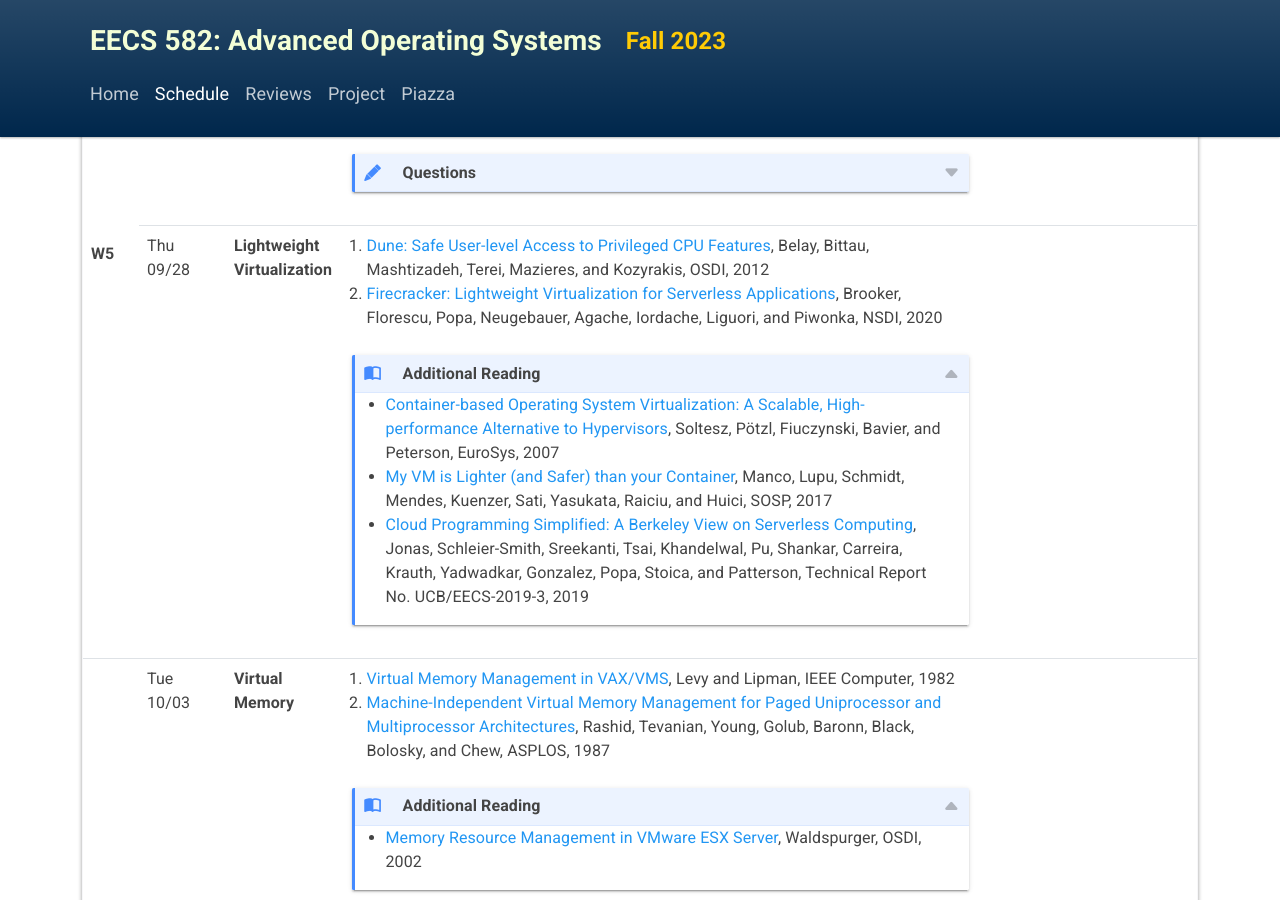
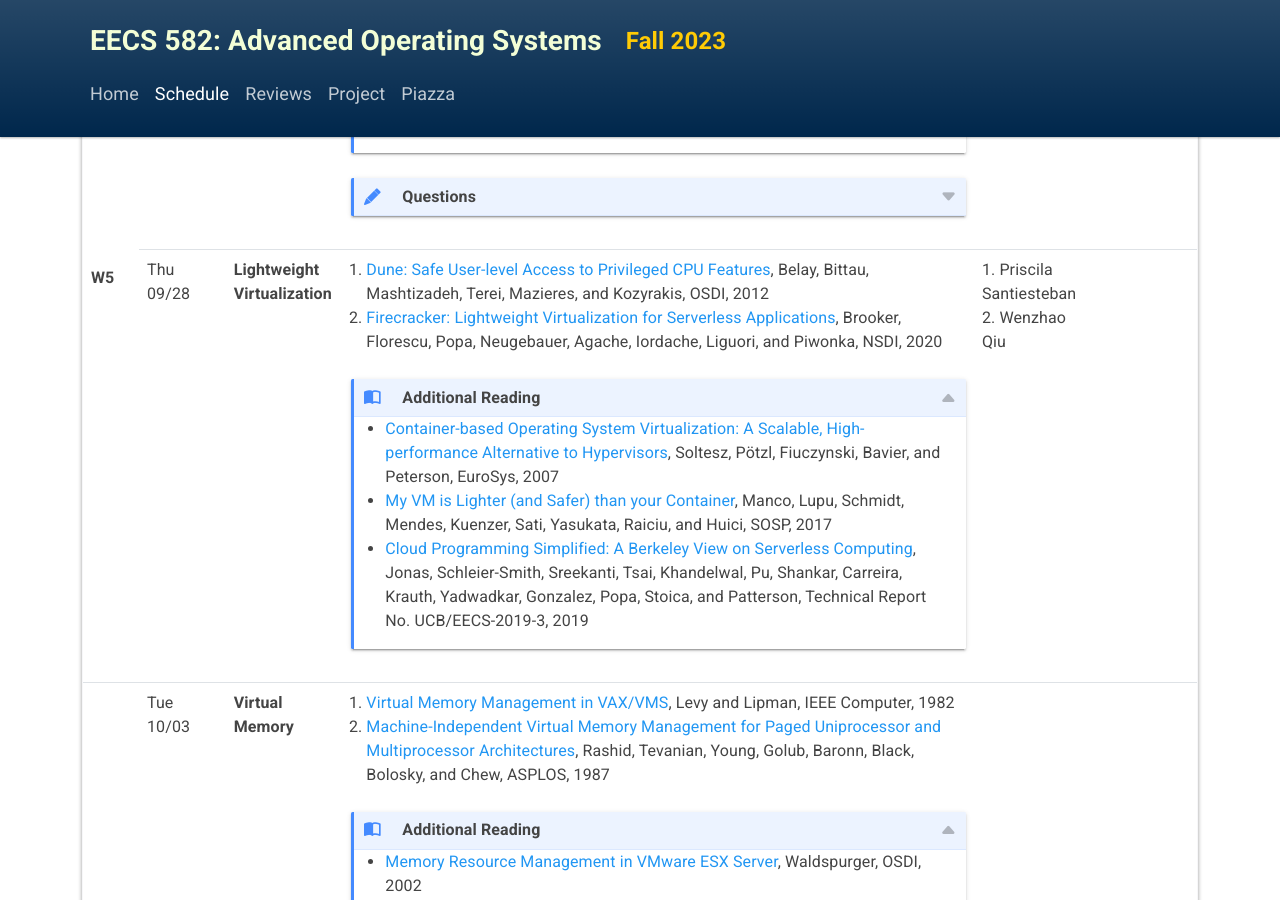
Before and after one commit to eecs582/eecs582.github.io, a Jekyll site: the page built from schedule.html, in a window 1280 px wide and 900 px high, scrolled down 2649 px. Built offline with Jekyll 4.4.1, drawn with Linux system fonts in a browser that asks for light colours.

Commit message:
update lead

```diff
--- a/schedule.html
+++ b/schedule.html
@@ -290,7 +290,7 @@ layout: schedule
           </ul>
         </details>
       </td>
-      <td></td>
+      <td>1. Priscila Santiesteban<br>2. Wenzhao Qiu</td>
       <td></td>
     </tr>
     <tr>
```
